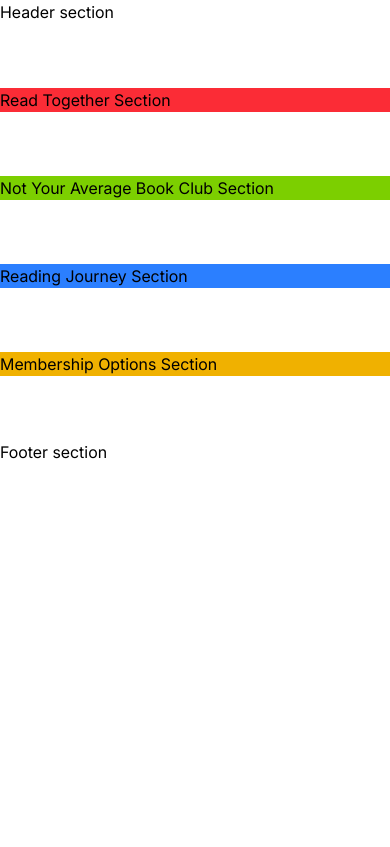
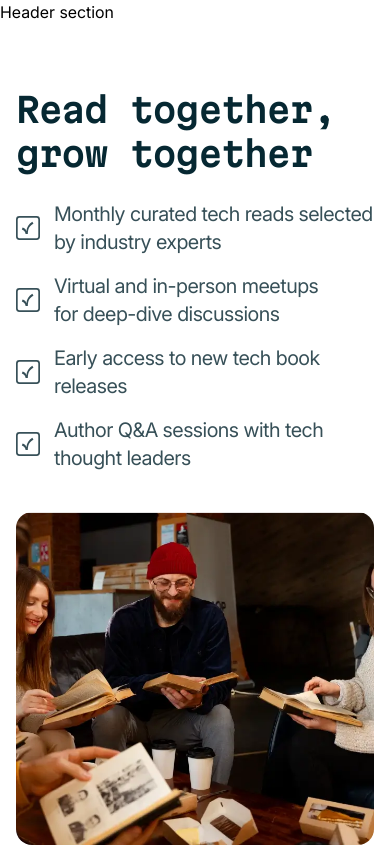
Before and after one commit to Cruse180795/Tech-Book-club-Landing-Page, a React (Vite) app: page / in a window 390 px wide. Shown: the top 847 px of the page. Built offline with nearby package versions, Linux system fonts and the light colour scheme.

Commit message:
feat: ReadTogether.tsx with mobile, tablet & desktop stylings.

```diff
--- a/src/App.tsx
+++ b/src/App.tsx
@@ -1,3 +1,5 @@
+import ReadTogether from "./components/sections/ReadTogether";
+
 export default function App() {
   return (
     <>
@@ -5,10 +7,8 @@ export default function App() {
         <h1>Header section</h1>
       </header>
 
-      <main className="space-y-16 my-16 md:space-y-20 md:my-20 lg:my-30 lg:space-y-30">
-        <section className="bg-red-500">
-          <h2>Read Together Section</h2>
-        </section>
+      <main className="space-y-16 my-16 md:space-y-20 md:my-20 lg:my-30 lg:space-y-30 bg-neutral-0">
+        <ReadTogether />
 
         <section className="bg-lime-500">
           <h2>Not Your Average Book Club Section</h2>
--- /dev/null
+++ b/src/components/icons/CheckedBoxIcon.tsx
@@ -0,0 +1,21 @@
+import type { IconProps } from "../../types";
+
+export default function CheckedBoxIcon({ ...props }: IconProps) {
+  return (
+    <svg
+      xmlns="http://www.w3.org/2000/svg"
+      width={28}
+      height={28}
+      fill="none"
+      viewBox="0 0 28 28"
+      {...props}
+      aria-hidden="true"
+    >
+      <rect width={26} height={26} x={1} y={1} stroke="#385159" strokeWidth={2} rx={3} />
+      <path
+        fill="currentColor"
+        d="m19.06 6.8 1.3 2.2c-2.26 1.06-3.92 2.54-4.96 4.46-1.02 1.9-1.56 4.42-1.6 7.54h-2.6c-.3-2.62-1.7-4.56-4.4-5.28l.92-2.44c1.04.32 1.96.88 2.76 1.7.82.82 1.36 1.74 1.64 2.78.46-4.86 2.8-8.64 6.94-10.96Z"
+      />
+    </svg>
+  );
+}
--- /dev/null
+++ b/src/components/sections/ReadTogether.tsx
@@ -0,0 +1,53 @@
+import ReadingTogetherMobileImage from "../../assets/images/image-read-together-mobile.webp";
+import ReadingTogetherDesktopImage from "../../assets/images/image-read-together-desktop.webp";
+import ReadingTogetherTabletImage from "../../assets/images/image-read-together-tablet.webp";
+
+import CheckedBoxIcon from "../icons/CheckedBoxIcon";
+
+export default function ReadTogether() {
+  return (
+    <section className="px-4 space-y-10 md:px-8 lg:flex lg:items-center lg:gap-x-20 lg:space-y-0 lg:px-33.75 container mx-auto">
+      {/** On desktop right hand column - stacked on mobile, tablet & desktop */}
+      <div className="space-y-6 md:space-y-8.5 lg:order-2">
+        <h2 className="text-neutral-900 font-martian font-semibold text-34 leading-130 tracking-tight-2 md:text-50 md:text-balance lg:text-pretty">
+          Read together, grow together
+        </h2>
+
+        <ul className="space-y-4 md:space-y-6 lg:w-130 lg:pr-24.75">
+          <li className="readTogetherListItem">
+            <CheckedBoxIcon className="size-6 shrink-0" />
+            <span>Monthly curated tech reads selected by industry experts</span>
+          </li>
+          <li className="readTogetherListItem text-balance lg:text-pretty">
+            <CheckedBoxIcon className="size-6 shrink-0" />
+            <span>Virtual and in-person meetups for deep-dive discussions</span>
+          </li>
+          <li className="readTogetherListItem">
+            <CheckedBoxIcon className="size-6 shrink-0" />
+            <span>Early access to new tech book releases</span>
+          </li>
+          <li className="readTogetherListItem">
+            <CheckedBoxIcon className="size-6 shrink-0" />
+            <span>Author Q&A sessions with tech thought leaders</span>
+          </li>
+        </ul>
+      </div>
+
+      {/** On mobile left hand column */}
+      <picture className="lg:order-1">
+        <source srcSet={ReadingTogetherDesktopImage} media="(min-width: 1024px)" />
+        <source srcSet={ReadingTogetherTabletImage} media="(min-width: 768px)" />
+
+        <img
+          height="319"
+          width="343"
+          loading="lazy"
+          decoding="async"
+          className="rounded-2xl w-full object-cover aspect-14/13"
+          src={ReadingTogetherMobileImage}
+          alt="People reading together"
+        />
+      </picture>
+    </section>
+  );
+}
--- a/src/index.css
+++ b/src/index.css
@@ -1,8 +1,8 @@
 @import "tailwindcss";
 
 @theme {
-    --inter-font: "Inter", sans-serif;
-    --martian-font: "Martian Mono", monospace;
+    --font-inter: "Inter", sans-serif;
+    --font-martian: "Martian Mono", monospace;
 
     --color-neutral-0: hsl(0, 0%, 100%);
     --color-neutral-100: hsl(17, 41%, 97%);
@@ -15,6 +15,17 @@
     --color-light-salmon-500: hsl(22, 99%, 72%);
 
     --color-glow: hsla(196, 46%, 73%, 1);
+
+    /* Custom test values */
+    --text-34: 34px;
+    --text-50: 50px;
+
+    --tracking-tight-1: -0.5px;
+    --tracking-tight-2: -1px;
+    --tracking-tight-3: -2px;
+
+    --leading-130: 130%;
+    --leading-140: 140%;
 }
 
 @font-face {
@@ -34,5 +45,9 @@
 }
 
 body {
-    font-family: var(--inter-font);
+    font-family: var(--font-inter);
 }
+
+.readTogetherListItem {
+    @apply text-xl leading-140 tracking-tight-1 flex items-center gap-x-3.5 text-neutral-700;
+}
--- /dev/null
+++ b/src/types/index.ts
@@ -0,0 +1,3 @@
+/** Icon Type */
+
+export type IconProps = React.SVGProps<SVGSVGElement>;
```
